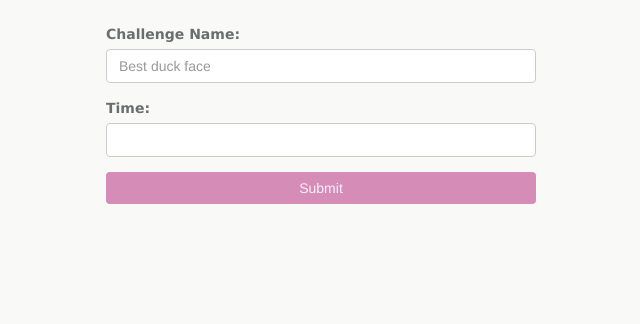
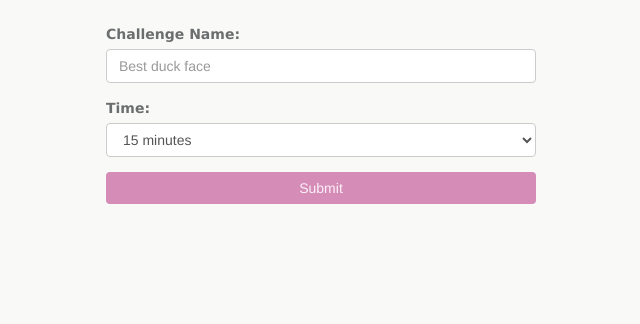
Before and after one commit to jobryan205/InternHackathon, a Flask app: page / in a window 1280 px wide. Shown: the part 320-644 px from the top of the page, without its empty margins (319-959 px from the left). Run offline with Flask 2, Linux system fonts and the light colour scheme; some libraries are stand-ins or nearby versions.

Commit message:
fixed shit

```diff
--- a/app/static/css/main.css
+++ b/app/static/css/main.css
@@ -39,11 +39,11 @@ body {
   .create-challenge label {
     font-family: "Lucida Grande", sans-serif;
     color: #6b6e6e; }
-  .create-challenge input {
+  .create-challenge input, .create-challenge select {
     -webkit-box-shadow: none !important;
     -moz-box-shadow: none !important;
     box-shadow: none !important; }
-  .create-challenge input:focus, .create-challenge .uneditable-input:focus {
+  .create-challenge input:focus, .create-challenge select:focus, .create-challenge .uneditable-input:focus {
     border-color: #d58cb6 !important;
     box-shadow: 0 1px 1px transparent inset, 0 0 8px #F9F9F8 !important;
     outline: 0 none !important;
--- a/app/static/css/pages/_home.scss
+++ b/app/static/css/pages/_home.scss
@@ -36,13 +36,13 @@
 		color: #6b6e6e;
 	}
 
-	input {
+	input, select {
 		-webkit-box-shadow: none !important;
 		-moz-box-shadow: none !important;
 		box-shadow: none !important;
 	}
 
-	input:focus, .uneditable-input:focus {
+	input:focus, .uneditable-input:focus, select:focus {
     	border-color: $COLOR_BUTTON !important;
     	box-shadow: 0 1px 1px transparent inset, 0 0 8px $COLOR-BACKGROUND-DEFAULT !important;
     	outline: 0 none !important;
--- a/app/templates/index.html
+++ b/app/templates/index.html
@@ -8,7 +8,7 @@
 		<p class="motto">ready. set. face off.</p>
 	</div>
 
-	<form role="form" class="create-challenge">
+	<form role="form" name="createChallenge" class="create-challenge">
 		<div class="form-group">
 			<label for="challenge-name">Challenge Name:</label>
 			<input type="text" class="form-control" id="challenge-name" placeholder="Best duck face">
@@ -16,7 +16,15 @@
 
 		<div class="form-group">
 			<label for="timer">Time:</label>
-			<input type="times" class="form-control" id="timer" placeholder="">
+			<select name="times" class="form-control" id="timer">
+				<option value=".25">15 minutes</option>
+				<option value=".5">30 minutes</option>
+				<option value="1">1 hour</option>
+				<option value="2">2 hours</option>
+				<option value="5">5 hours</option>
+				<option value="12">12 hours</option>
+				<option value="24">24 hours</option>
+			</select>
 		</div>
 
 		<button type="submit" class="btn btn-default">Submit</button>
```
